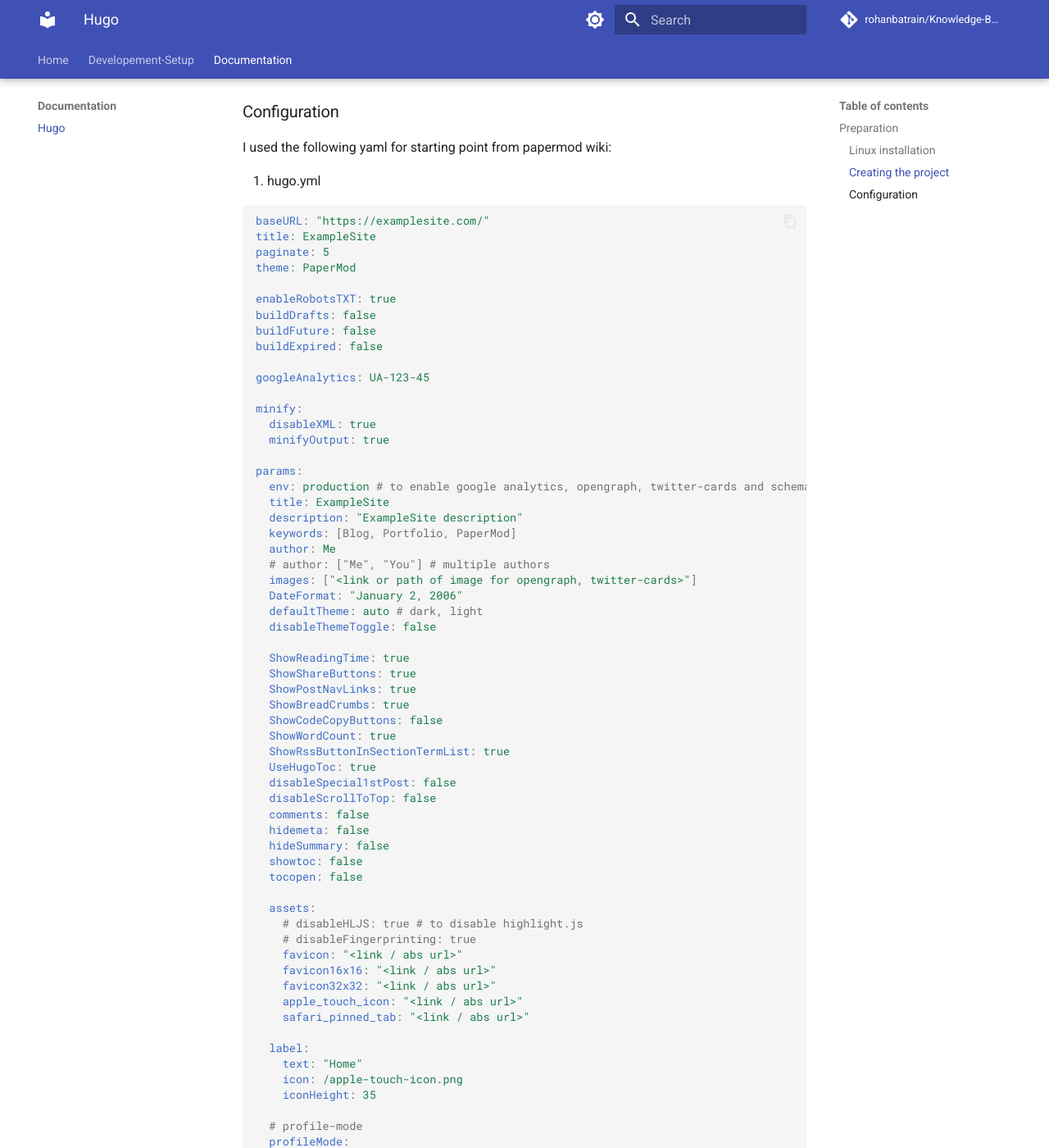
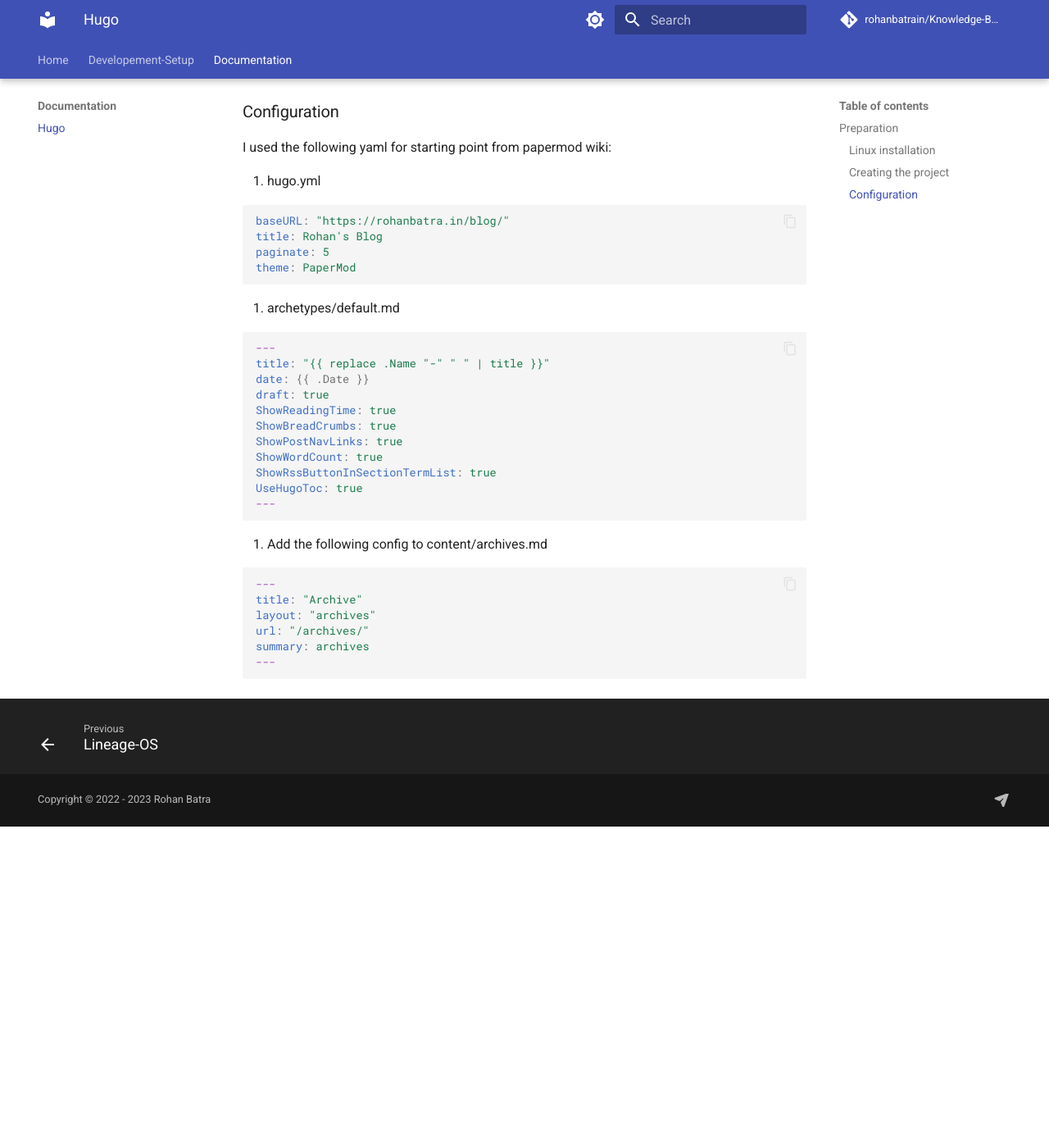
Before and after one commit to rohanbatrain/knowledge-base, an MkDocs documentation site: the page built from docs/Documentation/Hugo.md, in a window 1280 px wide and 1400 px high, scrolled down 797 px. Shown: the whole window at 82% size. Built offline with MkDocs 1.6.1 and Material for MkDocs 9.7.7, drawn with Linux system fonts in a browser that asks for light colours; nearby versions of some CDN libraries; library files that are not in the unit come from our copies; comment, search, counter and statistics services are not loaded; after the commit the page ends 1805 px from its top, so only the background shows below that; some of the changed text lies outside the part shown.

Commit message:
Removed excess junks

````diff
--- a/docs/Documentation/Hugo.md
+++ b/docs/Documentation/Hugo.md
@@ -34,186 +34,35 @@ I used the following yaml for starting point from papermod wiki:
 1. hugo.yml
 
 ```yaml
-baseURL: "https://examplesite.com/"
-title: ExampleSite
+baseURL: "https://rohanbatra.in/blog/"
+title: Rohan's Blog
 paginate: 5
 theme: PaperMod
-
-enableRobotsTXT: true
-buildDrafts: false
-buildFuture: false
-buildExpired: false
-
-googleAnalytics: UA-123-45
-
-minify:
-  disableXML: true
-  minifyOutput: true
-
-params:
-  env: production # to enable google analytics, opengraph, twitter-cards and schema.
-  title: ExampleSite
-  description: "ExampleSite description"
-  keywords: [Blog, Portfolio, PaperMod]
-  author: Me
-  # author: ["Me", "You"] # multiple authors
-  images: ["<link or path of image for opengraph, twitter-cards>"]
-  DateFormat: "January 2, 2006"
-  defaultTheme: auto # dark, light
-  disableThemeToggle: false
-
-  ShowReadingTime: true
-  ShowShareButtons: true
-  ShowPostNavLinks: true
-  ShowBreadCrumbs: true
-  ShowCodeCopyButtons: false
-  ShowWordCount: true
-  ShowRssButtonInSectionTermList: true
-  UseHugoToc: true
-  disableSpecial1stPost: false
-  disableScrollToTop: false
-  comments: false
-  hidemeta: false
-  hideSummary: false
-  showtoc: false
-  tocopen: false
-
-  assets:
-    # disableHLJS: true # to disable highlight.js
-    # disableFingerprinting: true
-    favicon: "<link / abs url>"
-    favicon16x16: "<link / abs url>"
-    favicon32x32: "<link / abs url>"
-    apple_touch_icon: "<link / abs url>"
-    safari_pinned_tab: "<link / abs url>"
-
-  label:
-    text: "Home"
-    icon: /apple-touch-icon.png
-    iconHeight: 35
-
-  # profile-mode
-  profileMode:
-    enabled: false # needs to be explicitly set
-    title: ExampleSite
-    subtitle: "This is subtitle"
-    imageUrl: "<img location>"
-    imageWidth: 120
-    imageHeight: 120
-    imageTitle: my image
-    buttons:
-      - name: Posts
-        url: posts
-      - name: Tags
-        url: tags
-
-  # home-info mode
-  homeInfoParams:
-    Title: "Hi there \U0001F44B"
-    Content: Welcome to my blog
-
-  socialIcons:
-    - name: twitter
-      url: "https://twitter.com/"
-    - name: stackoverflow
-      url: "https://stackoverflow.com"
-    - name: github
-      url: "https://github.com/"
-
-  analytics:
-    google:
-      SiteVerificationTag: "XYZabc"
-    bing:
-      SiteVerificationTag: "XYZabc"
-    yandex:
-      SiteVerificationTag: "XYZabc"
-
-  cover:
-    hidden: true # hide everywhere but not in structured data
-    hiddenInList: true # hide on list pages and home
-    hiddenInSingle: true # hide on single page
-
-  editPost:
-    URL: "https://github.com/<path_to_repo>/content"
-    Text: "Suggest Changes" # edit text
-    appendFilePath: true # to append file path to Edit link
-
-  # for search
-  # https://fusejs.io/api/options.html
-  fuseOpts:
-    isCaseSensitive: false
-    shouldSort: true
-    location: 0
-    distance: 1000
-    threshold: 0.4
-    minMatchCharLength: 0
-    keys: ["title", "permalink", "summary", "content"]
-menu:
-  main:
-    - identifier: categories
-      name: categories
-      url: /categories/
-      weight: 10
-    - identifier: tags
-      name: tags
-      url: /tags/
-      weight: 20
-    - identifier: example
-      name: example.org
-      url: https://example.org
-      weight: 30
-# Read: https://github.com/adityatelange/hugo-PaperMod/wiki/FAQs#using-hugos-syntax-highlighter-chroma
-pygmentsUseClasses: true
-markup:
-  highlight:
-    noClasses: false
-    # anchorLineNos: true
-    # codeFences: true
-    # guessSyntax: true
-    # lineNos: true
-    # style: monokai
-
 ```
 
-2. archetypes/post.md
+2. archetypes/default.md
 
 ```yaml
 ---
-title: "My 1st post"
-date: 2020-09-15T11:30:03+00:00
-# weight: 1
-# aliases: ["/first"]
-tags: ["first"]
-author: "Me"
-# author: ["Me", "You"] # multiple authors
-showToc: true
-TocOpen: false
-draft: false
-hidemeta: false
-comments: false
-description: "Desc Text."
-canonicalURL: "https://canonical.url/to/page"
-disableHLJS: true # to disable highlightjs
-disableShare: false
-disableHLJS: false
-hideSummary: false
-searchHidden: true
+title: "{{ replace .Name "-" " " | title }}"
+date: {{ .Date }}
+draft: true
 ShowReadingTime: true
 ShowBreadCrumbs: true
 ShowPostNavLinks: true
 ShowWordCount: true
 ShowRssButtonInSectionTermList: true
 UseHugoToc: true
-cover:
-    image: "<image path/url>" # image path/url
-    alt: "<alt text>" # alt text
-    caption: "<text>" # display caption under cover
-    relative: false # when using page bundles set this to true
-    hidden: true # only hide on current single page
-editPost:
-    URL: "https://github.com/<path_to_repo>/content"
-    Text: "Suggest Changes" # edit text
-    appendFilePath: true # to append file path to Edit link
 ---
+```
 
+3. Add the following config to content/archives.md
+
+```yaml
+---
+title: "Archive"
+layout: "archives"
+url: "/archives/"
+summary: archives
+---
 ```
````
